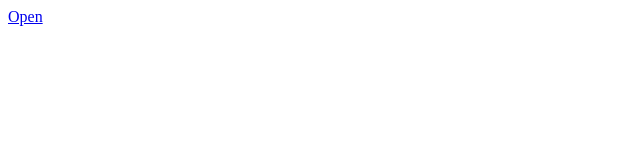
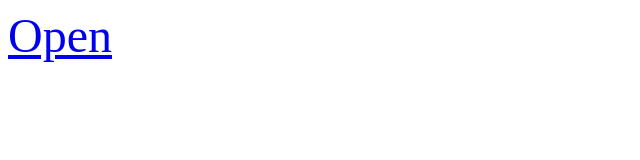
Before and after one commit to junne21/junne21.github.io, a plain HTML site: page index.html in a window 1280 px wide. Shown: the whole page, without its empty margins (0-640 px from the left). Drawn offline with Linux system fonts and the light colour scheme.

Commit message:
Update index.html

```diff
--- a/index.html
+++ b/index.html
@@ -1 +1,2 @@
-<a href="MandarinLearner/one_to_nine.html">Open</a>
+<font size=7>
+  <a href="MandarinLearner/one_to_nine.html">Open</a>
```
